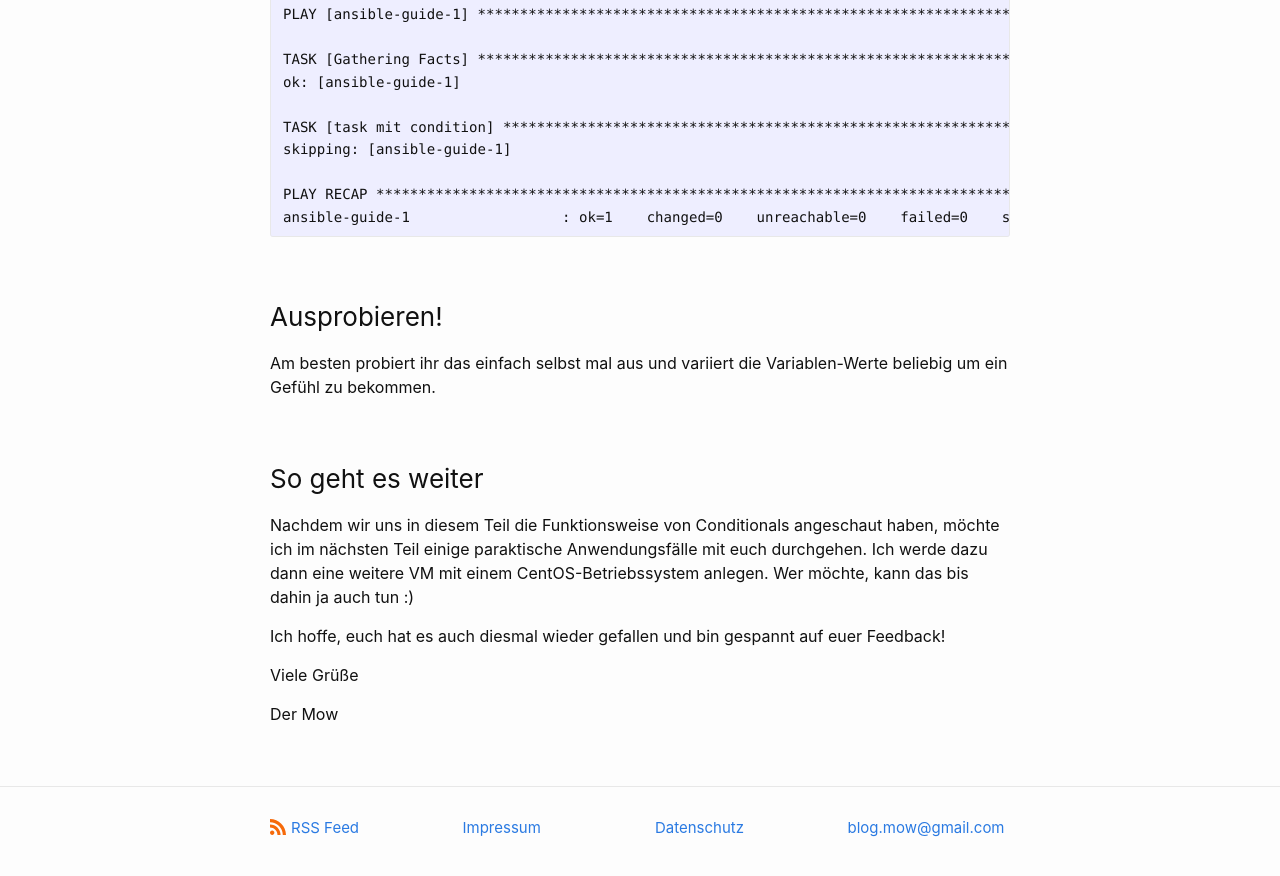
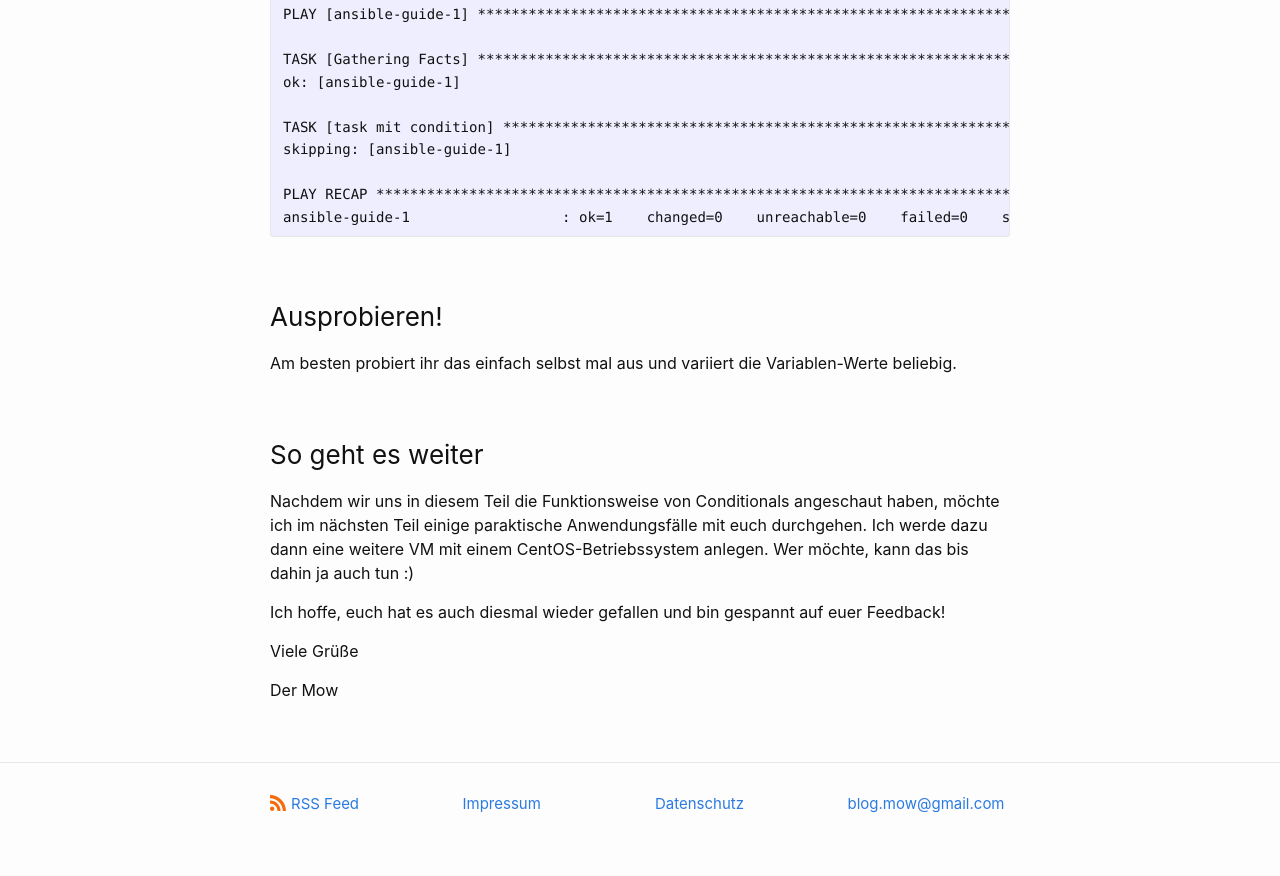
Before and after one commit to dermow/staging, a Jekyll site: the page built from _posts/2021-03-11-ansible-guide-8.markdown, in a window 1280 px wide and 900 px high, scrolled down 7969 px. Shown: the top 876 px of the window. Built offline with Jekyll 4.4.1, drawn with Linux system fonts in a browser that asks for light colours; comment, search, counter and statistics services are not loaded.

Commit message:
Update 2021-03-11-ansible-guide-8.markdown

````diff
--- a/_posts/2021-03-11-ansible-guide-8.markdown
+++ b/_posts/2021-03-11-ansible-guide-8.markdown
@@ -331,7 +331,7 @@ ansible-guide-1                  : ok=1    changed=0    unreachable=0    failed=
 ```
 
 ### Ausprobieren!
-Am besten probiert ihr das einfach selbst mal aus und variiert die Variablen-Werte beliebig um ein Gefühl zu bekommen.
+Am besten probiert ihr das einfach selbst mal aus und variiert die Variablen-Werte beliebig.
 
 ### So geht es weiter
 
````
